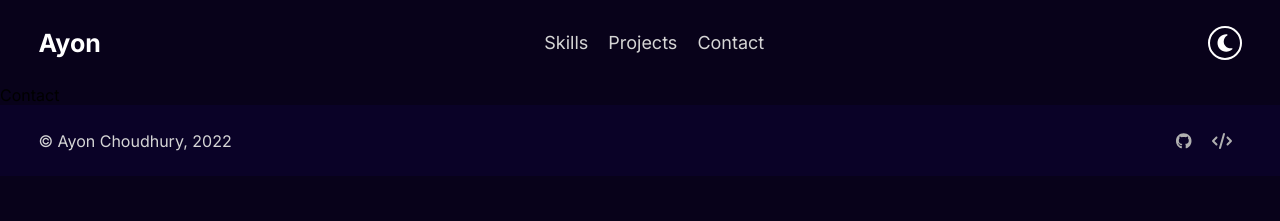
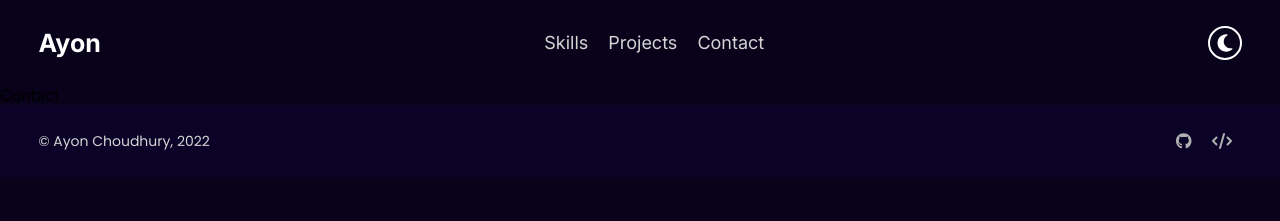
Before and after one commit to AyonC123/portfolio, a React (Create React App) app: page /contact in a window 1280 px wide. Shown: the top 221 px of the page. Built offline with nearby package versions, Linux system fonts and the light colour scheme.

Commit message:
fix design

```diff
--- a/src/App.css
+++ b/src/App.css
@@ -1,6 +1,8 @@
 /* GLOBAL */
 
 @import url('https://fonts.googleapis.com/css2?family=Inter:wght@400;500;600;700&display=swap');
+
+@import url('https://fonts.googleapis.com/css2?family=Poppins&display=swap');
 
 :root {
   --primary-background:#08021A;
@@ -70,6 +72,12 @@
   justify-content: space-between;
 }
 
+.f-title {
+  font-family: "Poppins";
+  font-size: 14px;
+  font-weight: 400;
+}
+
 .f-links a {
   color: var(--tertiary-color);
   padding-inline: 10px;
```
